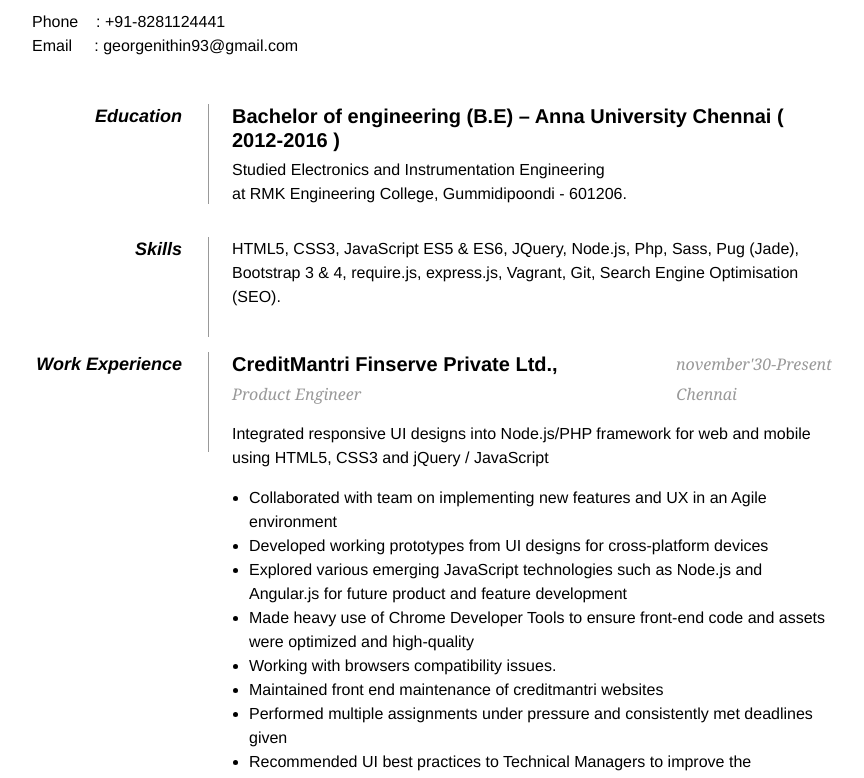
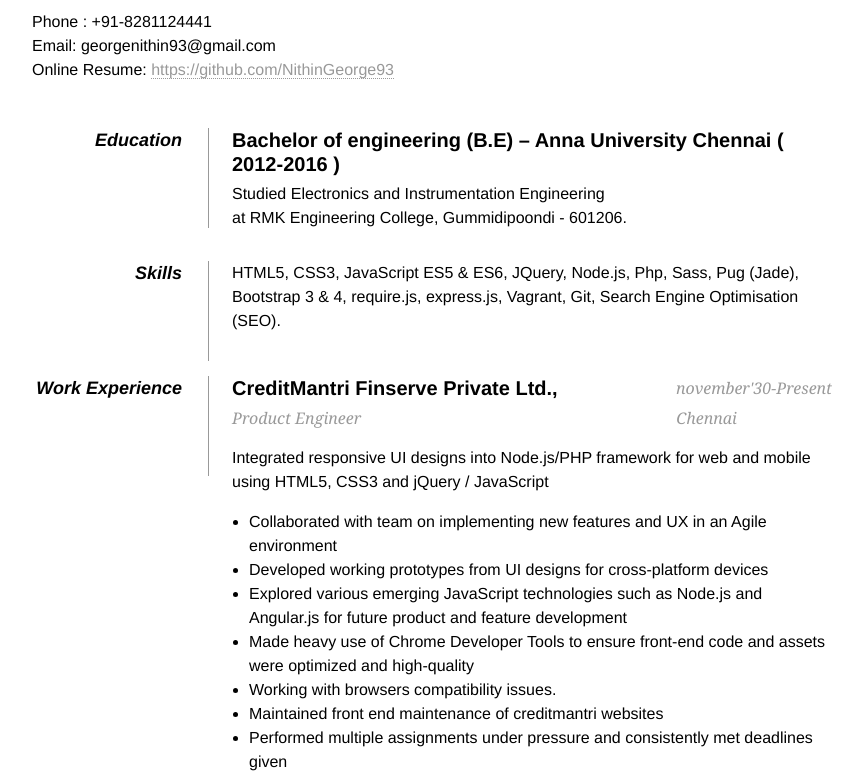
Before and after one commit to NithinGeorge93/nithingeorge93.github.io, a plain HTML site: page index.html in a window 1280 px wide. Shown: the part 87-865 px from the top of the page, without its empty margins (208-1072 px from the left). Drawn offline with Linux system fonts and the light colour scheme.

Commit message:
Added Website link

```diff
--- a/index.html
+++ b/index.html
@@ -1,12 +1,9 @@
-<!DOCTYPE html PUBLIC "-//W3C//DTD XHTML 1.0 Strict//EN"
-"http://www.w3.org/TR/xhtml1/DTD/xhtml1-strict.dtd">
-
-<html xmlns="http://www.w3.org/1999/xhtml" xml:lang="en" lang="en">
-
+<!DOCTYPE html>
+<html lang="en">
 <head>
      <meta http-equiv="Content-Type" content="text/html; charset=utf-8"/>
 
-     <title>One Page Resume</title>
+     <title>Nithin George UI Developer</title>
 
      <style type="text/css">
         * { margin: 0; padding: 0; }
@@ -43,8 +40,9 @@
             <h1 class="fn">Nithin George<span style="font-style: italic; font-family: Georgia, Serif; float: right;  font-size:25px; color: #999; letter-spacing: -1px;">UI Developer</span></h1>
 
             <p>
-                Phone&nbsp&nbsp&nbsp&nbsp: <span class="tel">+91-8281124441</span><br />
-                Email&nbsp&nbsp&nbsp&nbsp&nbsp: <span class="email">georgenithin93@gmail.com</span><br/>
+                Phone : <span class="tel">+91-8281124441</span><br />
+                Email: <span class="email">georgenithin93@gmail.com</span><br/>
+		Online Resume: <a href="https://github.com/NithinGeorge93">https://github.com/NithinGeorge93</a>
             </p>
 
 			<dd class="clear"></dd>
```
